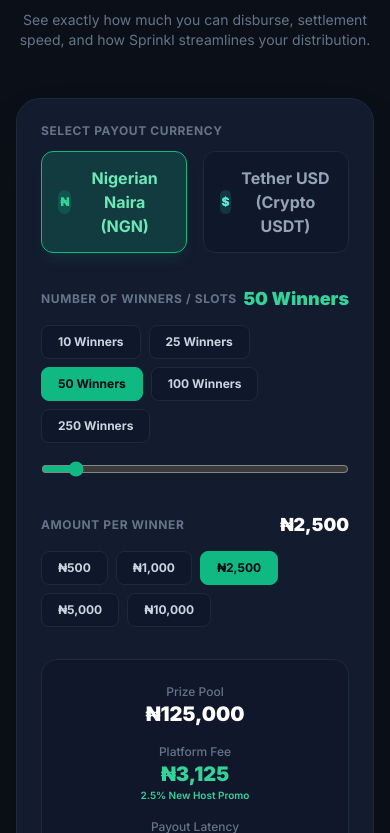
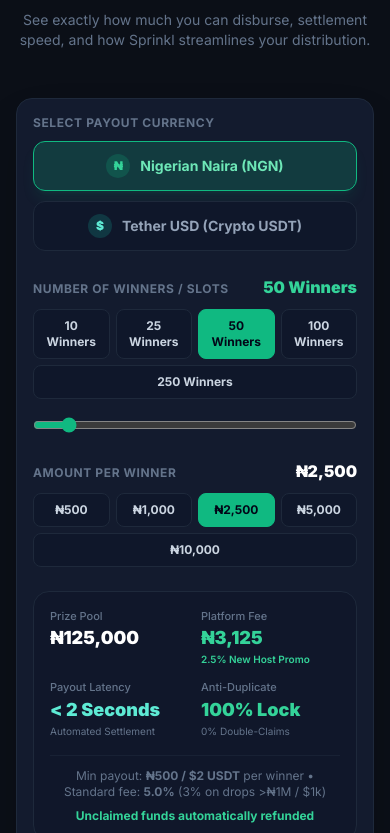
Before and after one commit to Awwal2007/sprinkl, a React (Vite) app: page / in a window 390 px wide. Shown: the part 2111-2944 px from the top of the page. Built offline with nearby package versions, Linux system fonts and the light colour scheme; no server answers.

Commit message:
fix(ui): make interactive giveaway calculator fully responsive on mobile

```diff
--- a/src/pages/LandingPage.jsx
+++ b/src/pages/LandingPage.jsx
@@ -315,59 +315,59 @@ export default function LandingPage() {
               </p>
             </div>
 
-            <div className="bg-dark-card border border-dark-border rounded-3xl p-6 sm:p-10 shadow-2xl">
+            <div className="bg-dark-card border border-dark-border rounded-2xl sm:rounded-3xl p-4 sm:p-8 lg:p-10 shadow-2xl">
               {/* Currency Selector */}
-              <div className="mb-8">
-                <label className="block text-xs font-bold uppercase tracking-wider text-dark-muted mb-3">
+              <div className="mb-6 sm:mb-8">
+                <label className="block text-xs font-bold uppercase tracking-wider text-dark-muted mb-2.5">
                   Select Payout Currency
                 </label>
-                <div className="grid grid-cols-2 gap-4">
+                <div className="grid grid-cols-1 sm:grid-cols-2 gap-2.5 sm:gap-4">
                   <button
                     type="button"
                     onClick={() => handleCurrencyChange('NGN')}
-                    className={`py-3.5 px-4 rounded-xl font-bold flex items-center justify-center gap-2 transition-all border ${
+                    className={`py-3 px-4 rounded-xl font-bold flex items-center justify-center gap-2.5 transition-all border text-sm sm:text-base ${
                       calcCurrency === 'NGN'
                         ? 'bg-brand-500/20 border-brand-500 text-brand-300 shadow-lg shadow-brand-500/10'
                         : 'bg-slate-900 border-dark-border text-slate-400 hover:text-white'
                     }`}
                   >
-                    <span className="w-6 h-6 rounded-full bg-emerald-500/20 text-emerald-400 flex items-center justify-center text-xs font-black">
+                    <span className="w-6 h-6 rounded-full bg-emerald-500/20 text-emerald-400 flex items-center justify-center text-xs font-black shrink-0">
                       ₦
                     </span>
-                    <span>Nigerian Naira (NGN)</span>
+                    <span className="truncate">Nigerian Naira (NGN)</span>
                   </button>
                   <button
                     type="button"
                     onClick={() => handleCurrencyChange('USDT')}
-                    className={`py-3.5 px-4 rounded-xl font-bold flex items-center justify-center gap-2 transition-all border ${
+                    className={`py-3 px-4 rounded-xl font-bold flex items-center justify-center gap-2.5 transition-all border text-sm sm:text-base ${
                       calcCurrency === 'USDT'
                         ? 'bg-teal-500/20 border-teal-400 text-teal-300 shadow-lg shadow-teal-500/10'
                         : 'bg-slate-900 border-dark-border text-slate-400 hover:text-white'
                     }`}
                   >
-                    <span className="w-6 h-6 rounded-full bg-teal-500/20 text-teal-300 flex items-center justify-center text-xs font-black">
+                    <span className="w-6 h-6 rounded-full bg-teal-500/20 text-teal-300 flex items-center justify-center text-xs font-black shrink-0">
                       $
                     </span>
-                    <span>Tether USD (Crypto USDT)</span>
+                    <span className="truncate">Tether USD (Crypto USDT)</span>
                   </button>
                 </div>
               </div>
 
               {/* Number of Recipients Selector */}
-              <div className="mb-8">
-                <div className="flex justify-between items-center mb-3">
+              <div className="mb-6 sm:mb-8">
+                <div className="flex flex-wrap items-baseline justify-between gap-1 mb-2.5">
                   <label className="text-xs font-bold uppercase tracking-wider text-dark-muted">
                     Number of Winners / Slots
                   </label>
-                  <span className="text-lg font-black text-brand-400">{recipientsCount} Winners</span>
+                  <span className="text-base sm:text-lg font-black text-brand-400">{recipientsCount} Winners</span>
                 </div>
-                <div className="flex flex-wrap gap-2 mb-3">
+                <div className="flex flex-wrap gap-1.5 sm:gap-2 mb-3">
                   {recipientPresets.map((num) => (
                     <button
                       key={num}
                       type="button"
                       onClick={() => setRecipientsCount(num)}
-                      className={`px-4 py-2 rounded-lg text-xs font-bold transition-colors border ${
+                      className={`flex-1 min-w-[72px] sm:min-w-0 sm:flex-none text-center px-2.5 sm:px-4 py-2 rounded-lg text-xs font-bold transition-colors border ${
                         recipientsCount === num
                           ? 'bg-brand-500 text-slate-950 border-brand-500'
                           : 'bg-slate-900 border-dark-border text-slate-300 hover:bg-slate-800'
@@ -389,20 +389,20 @@ export default function LandingPage() {
               </div>
 
               {/* Amount per Winner Selector */}
-              <div className="mb-8">
-                <div className="flex justify-between items-center mb-3">
+              <div className="mb-6 sm:mb-8">
+                <div className="flex flex-wrap items-baseline justify-between gap-1 mb-2.5">
                   <label className="text-xs font-bold uppercase tracking-wider text-dark-muted">
                     Amount Per Winner
                   </label>
-                  <span className="text-lg font-black text-white">{formattedPerRecipient}</span>
+                  <span className="text-base sm:text-lg font-black text-white">{formattedPerRecipient}</span>
                 </div>
-                <div className="flex flex-wrap gap-2">
+                <div className="flex flex-wrap gap-1.5 sm:gap-2">
                   {(calcCurrency === 'NGN' ? ngnAmountPresets : usdtAmountPresets).map((val) => (
                     <button
                       key={val}
                       type="button"
                       onClick={() => setAmountPerRecipient(val)}
-                      className={`px-4 py-2 rounded-lg text-xs font-bold transition-colors border ${
+                      className={`flex-1 min-w-[65px] sm:min-w-0 sm:flex-none text-center px-2.5 sm:px-4 py-2 rounded-lg text-xs font-bold transition-colors border ${
                         amountPerRecipient === val
                           ? 'bg-brand-500 text-slate-950 border-brand-500'
                           : 'bg-slate-900 border-dark-border text-slate-300 hover:bg-slate-800'
@@ -415,36 +415,36 @@ export default function LandingPage() {
               </div>
 
               {/* Summary Card */}
-              <div className="bg-slate-900/80 border border-dark-border rounded-2xl p-6 mb-6">
-                <div className="grid sm:grid-cols-4 gap-4 text-center sm:text-left">
+              <div className="bg-slate-900/80 border border-dark-border rounded-2xl p-4 sm:p-6 mb-6">
+                <div className="grid grid-cols-2 sm:grid-cols-4 gap-3 sm:gap-4 text-left">
                   <div>
-                    <p className="text-xs text-dark-muted font-medium">Prize Pool</p>
-                    <p className="text-xl font-black text-white">{formattedBudget}</p>
+                    <p className="text-[11px] sm:text-xs text-dark-muted font-medium">Prize Pool</p>
+                    <p className="text-lg sm:text-xl font-black text-white">{formattedBudget}</p>
                   </div>
                   <div>
-                    <p className="text-xs text-dark-muted font-medium">Platform Fee</p>
-                    <p className="text-xl font-black text-brand-400">
+                    <p className="text-[11px] sm:text-xs text-dark-muted font-medium">Platform Fee</p>
+                    <p className="text-lg sm:text-xl font-black text-brand-400">
                       {calcCurrency === 'NGN'
                         ? `₦${Math.round(promoFee).toLocaleString()}`
                         : `$${promoFee.toFixed(2)}`}
                     </p>
-                    <p className="text-[10px] text-emerald-400 font-semibold">
+                    <p className="text-[10px] text-emerald-400 font-semibold truncate">
                       {isWhaleCalc ? '3.0% Whale Cap' : '2.5% New Host Promo'}
                     </p>
                   </div>
                   <div>
-                    <p className="text-xs text-dark-muted font-medium">Payout Latency</p>
-                    <p className="text-xl font-black text-teal-300">&lt; 2 Seconds</p>
+                    <p className="text-[11px] sm:text-xs text-dark-muted font-medium">Payout Latency</p>
+                    <p className="text-lg sm:text-xl font-black text-teal-300">&lt; 2 Seconds</p>
                     <p className="text-[10px] text-dark-muted">Automated Settlement</p>
                   </div>
                   <div>
-                    <p className="text-xs text-dark-muted font-medium">Anti-Duplicate</p>
-                    <p className="text-xl font-black text-emerald-400">100% Lock</p>
+                    <p className="text-[11px] sm:text-xs text-dark-muted font-medium">Anti-Duplicate</p>
+                    <p className="text-lg sm:text-xl font-black text-emerald-400">100% Lock</p>
                     <p className="text-[10px] text-dark-muted">0% Double-Claims</p>
                   </div>
                 </div>
 
-                <div className="mt-4 pt-3 border-t border-dark-border/60 flex flex-col sm:flex-row items-center justify-between gap-2 text-xs text-dark-muted">
+                <div className="mt-4 pt-3 border-t border-dark-border/60 flex flex-col sm:flex-row items-center justify-between gap-2 text-xs text-dark-muted text-center sm:text-left">
                   <span>
                     Min payout: <strong>₦500 / $2 USDT</strong> per winner &bull; Standard fee: <strong>5.0%</strong> (3% on drops &gt;₦1M / $1k)
                   </span>
```
